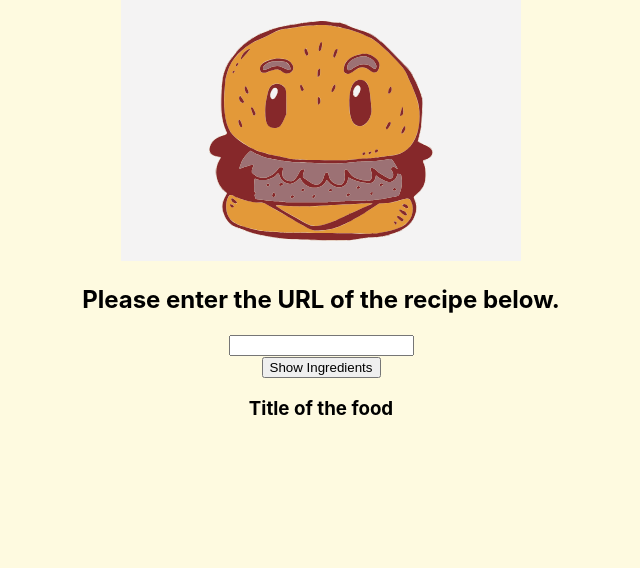
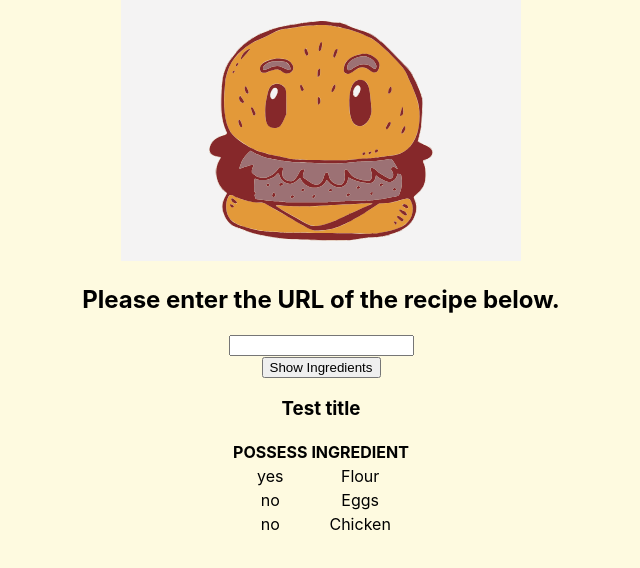
Before and after one commit to SallyLim/Recipe-Companion, a React (Create React App) app: page / in a window 1280 px wide. Both pictures are taken after a click on the button "Show Ingredients". Shown: the top 568 px of the page, without its empty margins (319-959 px from the left). Built offline with nearby package versions, Linux system fonts and the light colour scheme.

Commit message:
finished table data rendering

```diff
--- a/src/Component/RecipePage.js
+++ b/src/Component/RecipePage.js
@@ -1,6 +1,6 @@
 import React, { Component } from "react";
 import './RecipePage.css';
-import RecipeTable from './RecipeTable'
+import TableData from './TableData'
 import { Button } from 'react-bootstrap';
 
 class RecipePage extends Component {
@@ -35,7 +35,7 @@ class RecipePage extends Component {
                 </Button>
                 </div>
                 {display && (
-                    <RecipeTable/>
+                    <TableData/>
                 )}
             </div>
         );
--- a/src/Component/RecipeTable.js
+++ /dev/null
@@ -1,48 +0,0 @@
-import React from "react";
-
-class RecipeTable extends React.Component {
-    render() {
-        const headings = [
-            'Have in Pantry',
-            'Ingredient',
-            'Substitutes'
-        ]
-
-        const rows =[
-            [
-                'yes',
-                'flour',
-                [
-                    'gluten-free flour',
-                    'wheat flour'
-                ]
-            ],
-            [
-                'yes',
-                'eggs',
-                [
-                    'quill eggs',
-                    'duck eggs',
-                    'test eggs'
-                ]
-            ],
-            [
-                'yes',
-                'burger',
-                [
-                    'test burger1',
-                    'test burger2',
-                    'test burger3',
-                    'test burger4'
-                ]
-            ],
-        ]
-
-        return (
-            <div className="recipe-table">
-                <h3> Title of the food </h3>
-            </div>
-        );
-    }
-}
-export default RecipeTable;
--- /dev/null
+++ b/src/Component/TableData.css
@@ -0,0 +1,4 @@
+#ingredients {
+    margin-left: auto;
+    margin-right: auto;
+}
--- /dev/null
+++ b/src/Component/TableData.js
@@ -0,0 +1,52 @@
+import React from "react";
+import './TableData.css'
+
+class TableData extends React.Component {
+    constructor(props) {
+        super(props)
+        this.state = {
+            singleIngredients: [
+                {Possess: 'yes', ingredient: 'Flour'},
+                {Possess: 'no', ingredient: 'Eggs'},
+                {Possess: 'no', ingredient: 'Chicken'}
+            ],
+            title : ['Test title']
+        }
+    }
+
+    renderTableContent(){
+        return this.state.singleIngredients.map((singleIngredient, index) =>{
+            const {Possess, ingredient} = singleIngredient
+            return(
+                <tr key={ingredient}>
+                    <td>{Possess}</td>
+                    <td>{ingredient}</td>
+                </tr>
+            )
+        })
+    }
+
+    renderTableHeader() {
+        let header = Object.keys(this.state.singleIngredients[0])
+        return header.map((key, index) => {
+            return <th key={index}>{key.toUpperCase()}</th>
+        })
+    }
+
+    render() {
+        const {title} = this.state;
+
+        return (
+            <div className="ingredient-data">
+                <h3 id="title">{title}</h3>
+                <table id='ingredients'>
+                    <tbody>
+                        <tr>{this.renderTableHeader()}</tr>
+                        {this.renderTableContent()}
+                    </tbody>
+                </table>
+            </div>
+        );
+    }
+}
+export default TableData;
--- a/src/backend/model.js
+++ b/src/backend/model.js
@@ -1,6 +1,6 @@
 
 
-measurement = [
+var measurement = [
   "tablespoon",
   "teaspoon",
   "ounce",
```
Also changed, not shown: src/Component/CheckBox.js (added), 1 other file (tests, documents, lock files or other folders).
